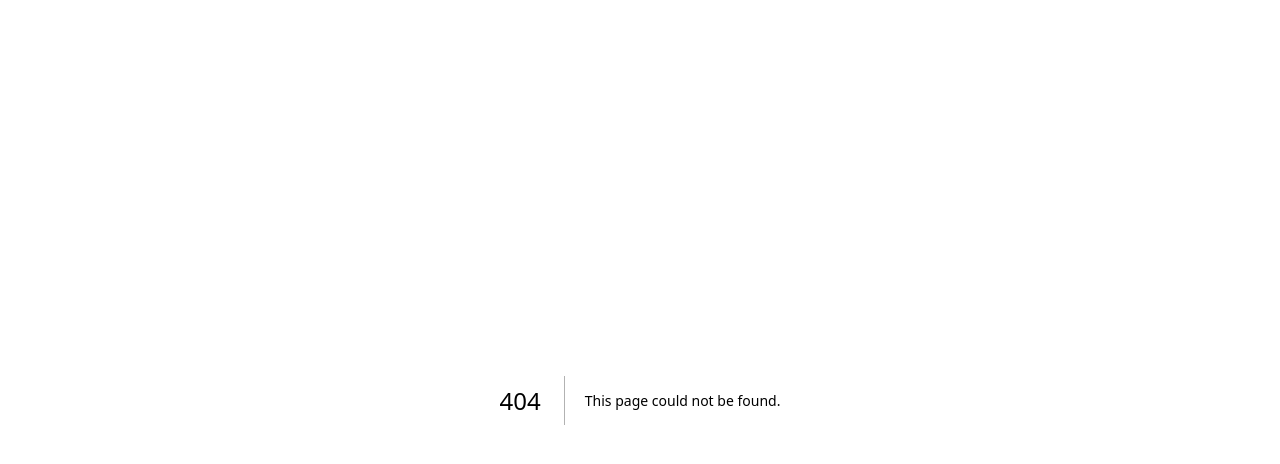
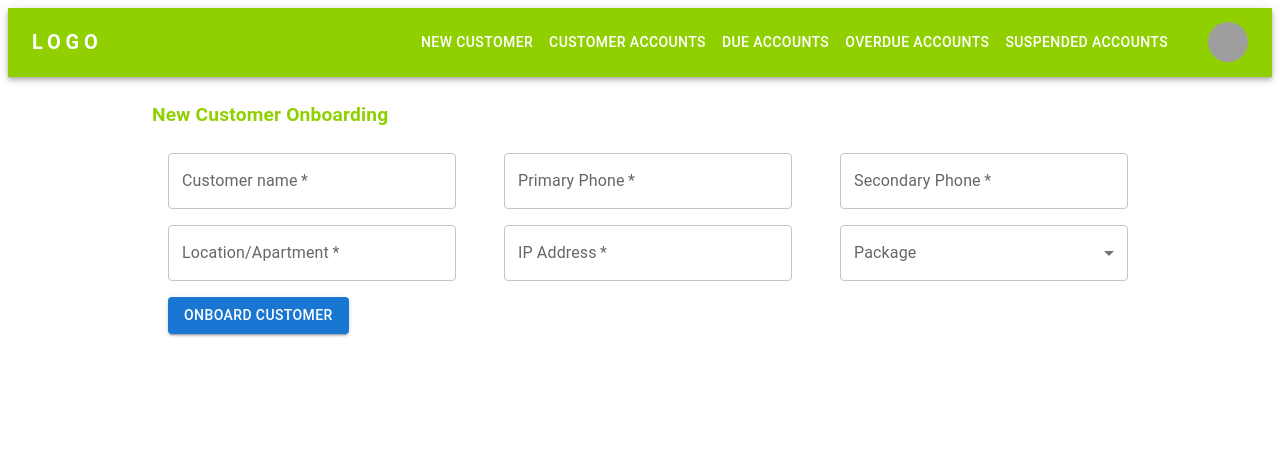
Before and after one commit to elsafrica/elsafrica-ui, a Next.js app: page /customers/new_customer in a window 1280 px wide. Before the commit this address had no page. Shown: the top 464 px of the page. Built offline with nearby package versions, Linux system fonts and the light colour scheme; grey boxes are pictures that could not be loaded.

Commit message:
Create a form to be used for customer onboarding

```diff
--- /dev/null
+++ b/src/app/customers/new_customer/page.tsx
@@ -0,0 +1,113 @@
+'use client'
+import React from 'react'
+import Box from '@mui/material/Box'
+import Typography from '@mui/material/Typography';
+import { Formik, Form } from 'formik';
+import TextField from '../../components/TextField';
+import Button from '@mui/material/Button';
+import { object, string } from 'yup';
+import Header from '@/app/components/Header';
+import Select from '@/app/components/Select';
+
+const NewCustomer = () => {
+  const validator = object({
+    name: string()
+      .required('Please fill out this field.'),
+    phone1: string()
+      .required('Please fill out this field.'),
+    phone2: string()
+      .required('Please fill out this field.'),
+    ip: string()
+      .required('Please fill out this field.'),
+    location: string()
+      .required('Please fill out this field.'),
+    package: string()
+      .required('Please fill out this field.'),
+  });
+
+  return (
+    <>
+      <Header />
+      <Box
+        sx={{
+          width: '100vw',
+        }}
+      >
+        <Box
+          sx={{
+            maxWidth: { md: '80%', xl: '80%' },
+            margin: 'auto'
+          }}
+        >
+          <Typography
+            sx={{
+              color: '#91d000',
+              fontSize: '1.2rem',
+              fontWeight: 'bold',
+              margin: '1.5rem 1rem 0.5rem',
+            }}
+            component='h1'
+            textAlign='start'
+          >
+            New Customer Onboarding
+          </Typography>
+
+          <Box
+            sx={{
+              maxWidth: { xs: '80%', md: 'unset'},
+              margin: 'auto'
+            }}
+          >
+            <Formik
+              initialValues={{
+                name: '',
+                phone1: '',
+                phone2: '',
+                location: '',
+                ip: '',
+                package: ''
+              }}
+              validationSchema={validator}
+              onSubmit={() => {}}
+            >
+              {
+                ({ values, setFieldValue, errors, getFieldMeta }) => (
+                  <Form>
+                    <Box
+                      display='flex'
+                      sx={{
+                        padding: { md: '1rem 2rem 0' },
+                        flexDirection: { xs: 'column', md: 'row' },
+                        margin: 'auto',
+                        flexWrap: { md: 'wrap' },
+                        justifyContent: { md: 'space-between' }
+                      }}
+                    >
+                      <TextField sx={{ width: { md: '45%', lg: '30%' }}} name="name" label='Customer name' required />
+                      <TextField sx={{ width: { md: '45%', lg: '30%' }}} name="phone1" label='Primary Phone' required />
+                      <TextField sx={{ width: { md: '45%', lg: '30%' }}} name="phone2" label='Secondary Phone' required />
+                      <TextField sx={{ width: { md: '45%', lg: '30%' }}} name="location" label='Location/Apartment' required />
+                      <TextField sx={{ width: { md: '45%', lg: '30%' }}} name="ip" label='IP Address' required />
+                      <Select
+                        sx={{ width: { md: '45%', lg: '30%' }}}
+                        label='Package'
+                        value={values.package}
+                        values={['Basic', 'Silver', 'Gold', 'Platinum']}
+                        onChange={(value) => {setFieldValue('package', value)}}
+                        isError={Boolean(getFieldMeta('package') && errors.package)}
+                        error={errors.package}
+                      />
+                    </Box>
+                    <Button variant='contained' type='submit' sx={{ margin: { xs: '1rem 0', md: '0 2rem'} }}>Onboard Customer</Button>
+                  </Form>
+                )
+              }
+            </Formik>
+          </Box>
+        </Box>
+      </Box>
+    </>
+  )
+}
+
+export default NewCustomer;
```
